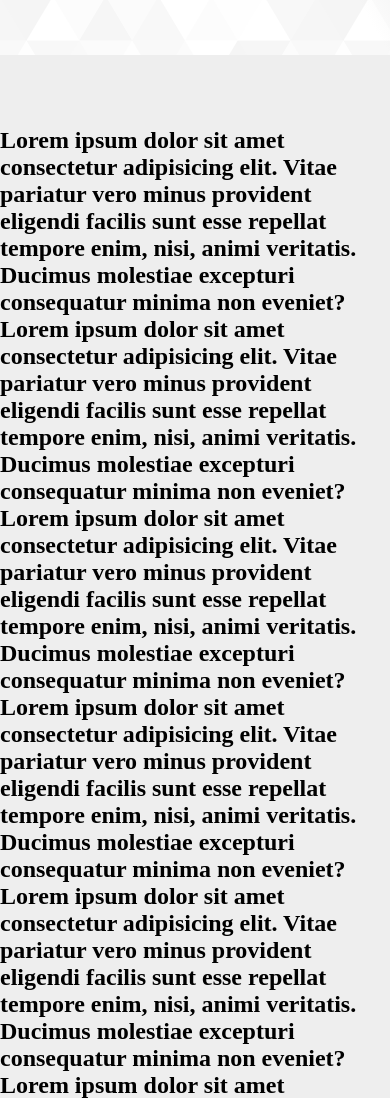
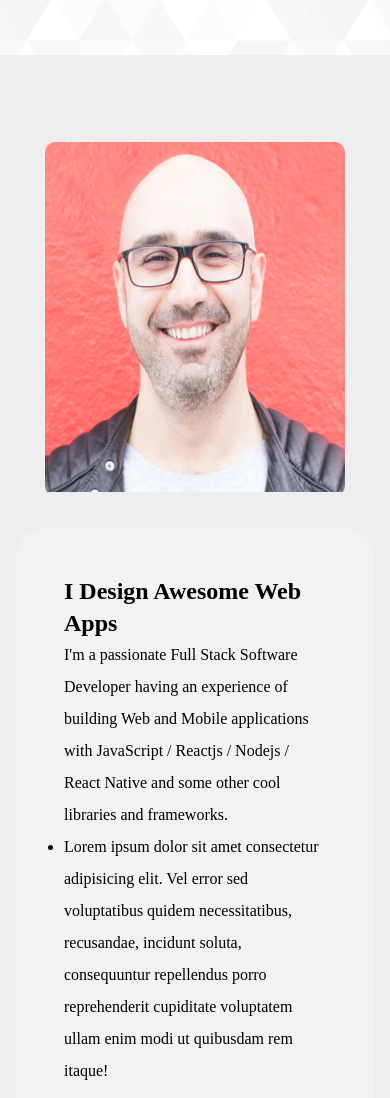
Before and after one commit to avi-sharma121/Portfolio, a plain HTML site: page index.html in a window 390 px wide. Shown: the part 620-1718 px from the top of the page. Drawn offline with Linux system fonts and the light colour scheme; a web font is replaced by a local one.

Commit message:
adding about section v1.02

```diff
--- a/css/style.css
+++ b/css/style.css
@@ -14,11 +14,11 @@ a {
   text-decoration: none;
 }
 
-/* Header section  */
-
 html {
   scroll-behavior: smooth;
 }
+
+/* Header section  */
 
 header {
   background: url("../image/header_background.svg");
@@ -95,7 +95,7 @@ header {
   }
 }
 
-@media screen and (max-width: 720px) {
+@media screen and (max-width: 650px) {
   header {
     background: url("../image/header_background.svg");
     height: 80vh;
@@ -139,13 +139,8 @@ header {
   background-color: #2f2f2f;
   height: 60px;
   width: 85%;
-  margin: auto;
+  margin: 0 auto;
   border-radius: 5px;
-  flex: 1;
-  z-index: 9999;
-  flex-direction: row;
-  justify-content: center;
-  align-items: center;
 }
 
 .logo {
@@ -193,10 +188,12 @@ nav a:hover {
   top: 0;
   width: 100%;
 }
+/*
 
 .sticky + .content {
   padding-top: 60px;
 }
+*/
 @media screen and (max-width: 1000px) {
   .logo {
     padding: 0 1rem;
@@ -208,19 +205,21 @@ nav a:hover {
   }
 }
 
-@media (max-width: 720px) {
+@media (max-width: 650px) {
   #navbar {
     position: fixed;
+    border-radius: 0px;
     width: 100%;
     top: 0;
   }
   .checkbtn {
     display: block;
   }
-  ul {
+  nav ul {
     position: fixed;
     width: 100%;
     height: 100vh;
+
     background-color: #2c3e50;
     top: 3.7rem;
     left: -100%;
@@ -231,9 +230,91 @@ nav a:hover {
     display: block;
     margin: 10%;
   }
+
+  nav ul li a {
+    left: -100%;
+  }
+
   #check:checked ~ ul {
     left: 0;
   }
 }
 
 /* About Section */
+
+.about_section {
+  display: grid;
+  margin: 0rem 3rem;
+  background-color: #eeeeee;
+  grid-template-columns: 0.8fr 1.2fr;
+  grid-template-rows: 1fr;
+  grid-template-areas: "photo_area about_area";
+  grid-gap: 1rem;
+}
+
+.photo_container {
+  display: flex;
+  grid-area: photo_area;
+  align-items: center;
+  justify-content: center;
+  margin-top: 15px;
+  padding: 0rem 0rem;
+}
+
+.image_style {
+  border-radius: 10px;
+  overflow: hidden;
+}
+
+.about_container {
+  grid-area: about_area;
+  padding: 1rem;
+  margin-top: 15px;
+  padding: 3rem;
+  line-height: 2rem;
+  background-color: #f2f2f2;
+
+  border-radius: 2rem;
+}
+
+@media (max-width: 850px) {
+  .about_section {
+    display: grid;
+    margin: 1.3rem;
+    background-color: #eeeeee;
+    grid-template-columns: 1fr;
+    grid-template-rows: 0.6fr 1fr;
+    grid-template-areas:
+      "photo_area"
+      "about_area";
+    grid-gap: 0.5rem;
+  }
+  .photo_container {
+    grid-area: photo_area;
+    padding: 0rem;
+  }
+  .about_container {
+    grid-area: about_area;
+  }
+}
+
+@media (max-width: 650px) {
+  .about_section {
+    display: grid;
+    margin: 1rem;
+    background-color: #eeeeee;
+    grid-template-columns: 1fr;
+    grid-template-rows: 0.6fr 1fr;
+    grid-template-areas:
+      "photo_area"
+      "about_area";
+    grid-gap: 1rem;
+  }
+  .photo_container {
+    grid-area: photo_area;
+    padding: 0rem;
+  }
+  .about_container {
+    grid-area: about_area;
+  }
+}
--- a/index.html
+++ b/index.html
@@ -44,7 +44,7 @@
         <h1 class="header_title">Hi ! I'm   Avi-sharma</h1>
         <h3 class='header_sub_title'> A web Developer</h3>
         <div class='header_btn'>
-          <a href="#" class="whoami" >Who am I</a>
+          <a href="#about" class="whoami" >Who am I</a>
         </div>
       </div>
     </header>
@@ -60,50 +60,38 @@
       <label class="logo" >Avi Sharma</label>
       <ul>
 
-        <li ><a href="#">About</a></li>
+        <li ><a href="#about">About</a></li>
         <li ><a href="#">Skills</a></li>
         <li ><a href="#">Projects</a></li>
         <li ><a href="#">Contact</a></li>
       </ul>
   </nav>
-<section>
-  <div>
-    <h1>Lorem ipsum dolor sit amet consectetur adipisicing elit. Vitae pariatur vero minus provident eligendi facilis sunt esse repellat tempore enim, nisi, animi veritatis. Ducimus molestiae excepturi consequatur minima non eveniet?</h1>
+
+<section id="about">
+
+  <div class="about_section">
+    <div class="photo_container" >
+      <div class="image_style"  >
+      <img src="./image/mosh.jpg" height="350" width="300" alt="net_Image">
+    </div>
   </div>
-  <div>
-    <h1>Lorem ipsum dolor sit amet consectetur adipisicing elit. Vitae pariatur vero minus provident eligendi facilis sunt esse repellat tempore enim, nisi, animi veritatis. Ducimus molestiae excepturi consequatur minima non eveniet?</h1>
-  </div>
-  <div>
-    <h1>Lorem ipsum dolor sit amet consectetur adipisicing elit. Vitae pariatur vero minus provident eligendi facilis sunt esse repellat tempore enim, nisi, animi veritatis. Ducimus molestiae excepturi consequatur minima non eveniet?</h1>
-  </div>
-  <div>
-    <h1>Lorem ipsum dolor sit amet consectetur adipisicing elit. Vitae pariatur vero minus provident eligendi facilis sunt esse repellat tempore enim, nisi, animi veritatis. Ducimus molestiae excepturi consequatur minima non eveniet?</h1>
-  </div>
-  <div>
-    <h1>Lorem ipsum dolor sit amet consectetur adipisicing elit. Vitae pariatur vero minus provident eligendi facilis sunt esse repellat tempore enim, nisi, animi veritatis. Ducimus molestiae excepturi consequatur minima non eveniet?</h1>
-  </div>
-  <div>
-    <h1>Lorem ipsum dolor sit amet consectetur adipisicing elit. Vitae pariatur vero minus provident eligendi facilis sunt esse repellat tempore enim, nisi, animi veritatis. Ducimus molestiae excepturi consequatur minima non eveniet?</h1>
-  </div><div>
-    <h1>Lorem ipsum dolor sit amet consectetur adipisicing elit. Vitae pariatur vero minus provident eligendi facilis sunt esse repellat tempore enim, nisi, animi veritatis. Ducimus molestiae excepturi consequatur minima non eveniet?</h1>
-  </div>
-  <div>
-    <h1>Lorem ipsum dolor sit amet consectetur adipisicing elit. Vitae pariatur vero minus provident eligendi facilis sunt esse repellat tempore enim, nisi, animi veritatis. Ducimus molestiae excepturi consequatur minima non eveniet?</h1>
-  </div>
-  <div>
-    <h1>Lorem ipsum dolor sit amet consectetur adipisicing elit. Vitae pariatur vero minus provident eligendi facilis sunt esse repellat tempore enim, nisi, animi veritatis. Ducimus molestiae excepturi consequatur minima non eveniet?</h1>
-  </div>
-  <div>
-    <h1>Lorem ipsum dolor sit amet consectetur adipisicing elit. Vitae pariatur vero minus provident eligendi facilis sunt esse repellat tempore enim, nisi, animi veritatis. Ducimus molestiae excepturi consequatur minima non eveniet?</h1>
-  </div>
-  <div>
-    <h1>Lorem ipsum dolor sit amet consectetur adipisicing elit. Vitae pariatur vero minus provident eligendi facilis sunt esse repellat tempore enim, nisi, animi veritatis. Ducimus molestiae excepturi consequatur minima non eveniet?</h1>
-  </div>
-  <div>
-    <h1>Lorem ipsum dolor sit amet consectetur adipisicing elit. Vitae pariatur vero minus provident eligendi facilis sunt esse repellat tempore enim, nisi, animi veritatis. Ducimus molestiae excepturi consequatur minima non eveniet?</h1>
+    <div class="about_container">
+      <h2>I Design Awesome Web Apps</h2>
+      <p>
+        I'm a passionate Full Stack Software Developer having an experience
+        of building Web and Mobile applications with JavaScript / Reactjs /
+        Nodejs / React Native and some other cool libraries and frameworks.
+      </p>
+      <ul>
+        <li>Lorem ipsum dolor sit amet consectetur adipisicing elit. Vel error sed voluptatibus quidem necessitatibus, recusandae, incidunt soluta, consequuntur repellendus porro reprehenderit cupiditate voluptatem ullam enim modi ut quibusdam rem itaque!</li>
+
+      </ul>
+
+    </div>
   </div>
 
-   </section>
+  </section>
+
 
 
 
```
Also changed, not shown: image/mosh.jpg (added), 1 other file.
